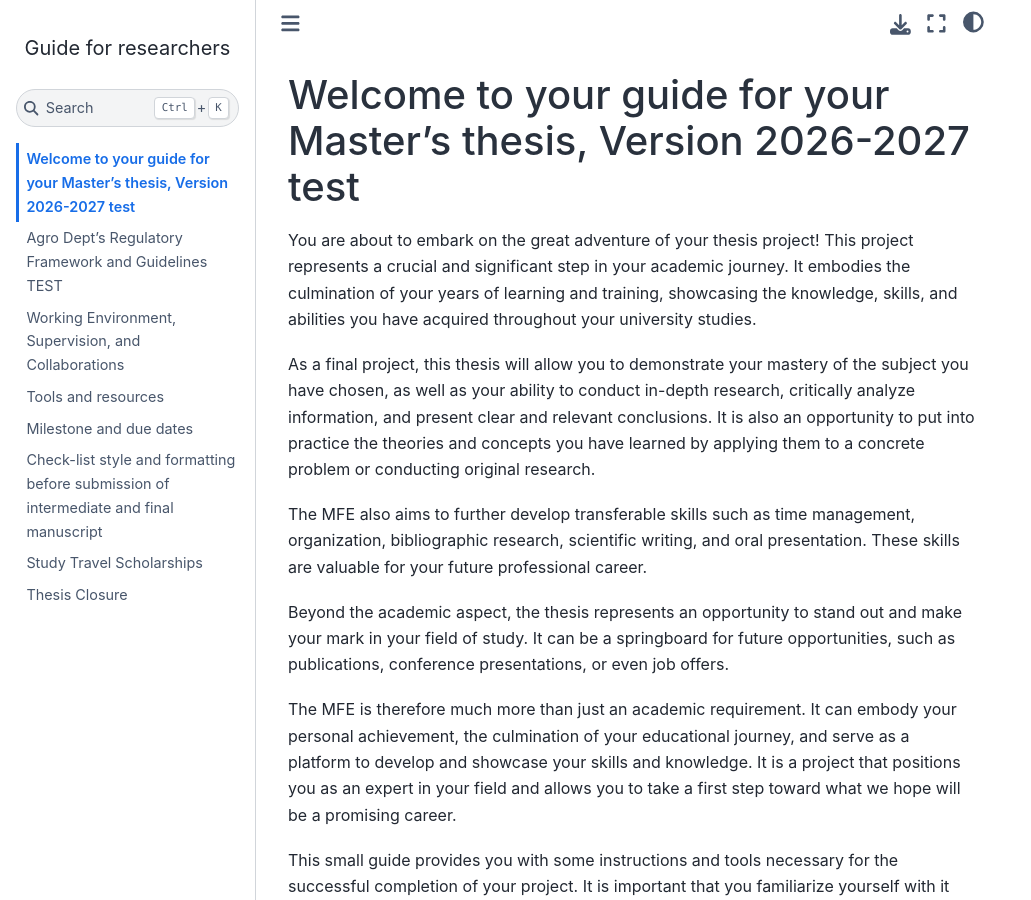
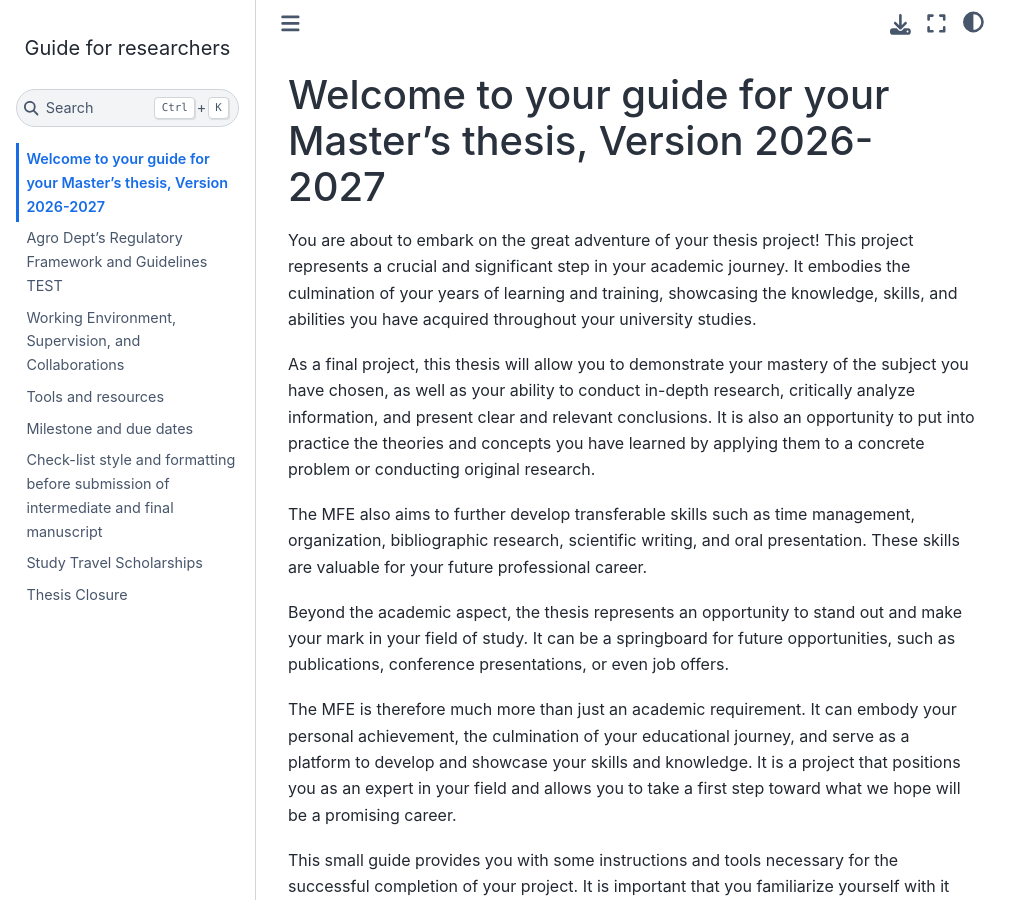
Before and after one commit to GERUlab/guide4researchers, a Jupyter Book: the page built from intro.md, in a window 1280 px wide and 900 px high. Shown: the whole window, without its empty margins (0-1031 px from the left). Built offline with Jupyter Book 1.0.4 settings and Sphinx 7.4.7 and the Sphinx Book theme 1.1.4, drawn with Linux system fonts in a browser that asks for light colours.

Commit message:
Update intro.md

```diff
--- a/intro.md
+++ b/intro.md
@@ -1,4 +1,4 @@
-# Welcome to your guide for your Master's thesis, Version 2026-2027 test
+# Welcome to your guide for your Master's thesis, Version 2026-2027
 
 You are about to embark on the great adventure of your thesis project! This project represents a crucial and significant step in your academic journey. It embodies the culmination of your years of learning and training, showcasing the knowledge, skills, and abilities you have acquired throughout your university studies.
 
```
